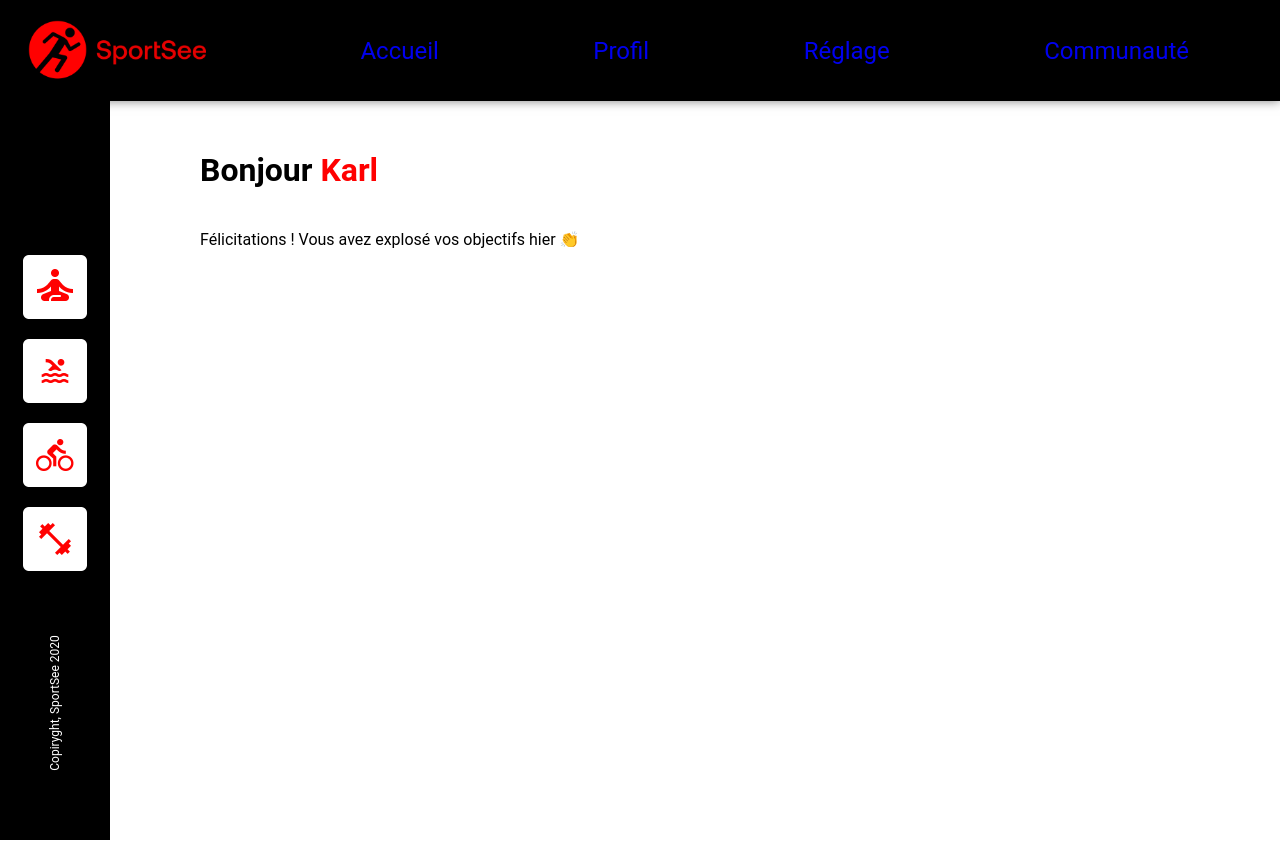
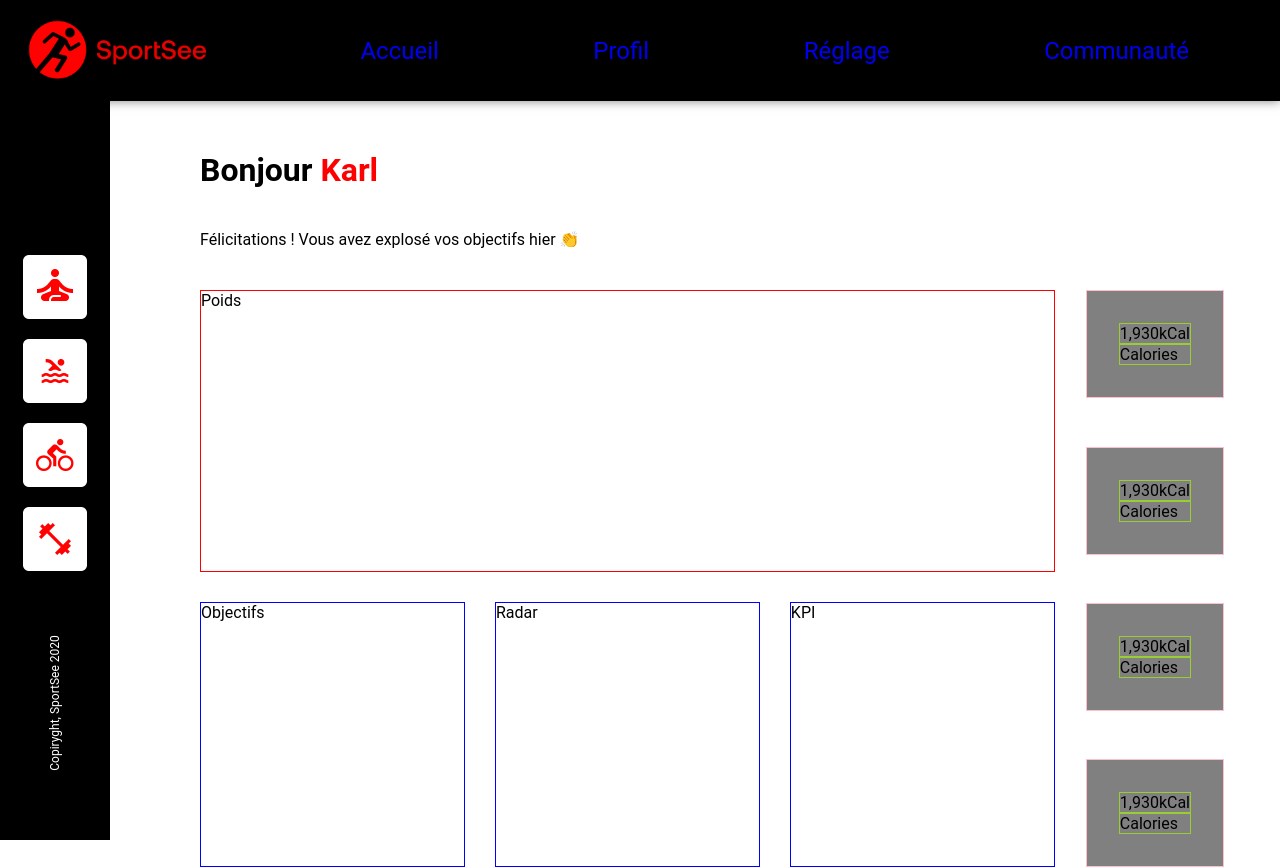
Before and after one commit to Ekkylibre/sportsee, a React (Vite) app: page /dashboard/12 in a window 1280 px wide. Before the commit the page ends 800 px from the top, so only its background shows below. Built offline with nearby package versions, Linux system fonts and the light colour scheme.

Commit message:
Dashboard > Main > Mock for components

```diff
--- a/src/pages/dashboard/Dashboard.jsx
+++ b/src/pages/dashboard/Dashboard.jsx
@@ -28,6 +28,47 @@ function Dashboard() {
               </>
             )}
           </div>
+
+          <div className="array">
+
+            <div className="charts">
+
+              <div className="poids">Poids</div>
+
+              <div className="small-charts">
+                <div className="goals">Objectifs</div>
+                <div className="radar">Radar</div>
+                <div className="kpi">KPI</div>
+              </div>
+
+            </div>
+
+            <div className="nutrients">
+
+              <div className="value">
+                <div className="number">1,930kCal</div>
+                <div className="title">Calories</div>
+              </div>
+
+              <div className="value">
+                <div className="number">1,930kCal</div>
+                <div className="title">Calories</div>
+              </div>
+
+              <div className="value">
+                <div className="number">1,930kCal</div>
+                <div className="title">Calories</div>
+              </div>
+
+              <div className="value">
+                <div className="number">1,930kCal</div>
+                <div className="title">Calories</div>
+              </div>
+
+            </div>
+
+          </div>
+
         </div>
       </main>
     </div>
--- a/src/pages/dashboard/dashboard.css
+++ b/src/pages/dashboard/dashboard.css
@@ -1 +1,52 @@
-/*# sourceMappingURL=dashboard.css.map */
+.array {
+  display: flex;
+  gap: 31px;
+  max-width: 1024px;
+}
+.array .charts {
+  display: flex;
+  flex-direction: column;
+  gap: 30px;
+  width: 100%;
+}
+.array .charts .poids {
+  border: 1px solid red;
+  height: 280px;
+}
+.array .charts .small-charts {
+  display: flex;
+  align-items: center;
+  gap: 30px;
+}
+.array .charts .small-charts .goals {
+  border: 1px solid blue;
+  width: 100%;
+  height: 263px;
+}
+.array .charts .small-charts .radar {
+  border: 1px solid blue;
+  width: 100%;
+  height: 263px;
+}
+.array .charts .small-charts .kpi {
+  border: 1px solid blue;
+  width: 100%;
+  height: 263px;
+}
+.array .nutrients {
+  display: flex;
+  flex-direction: column;
+  justify-content: space-between;
+  gap: 39px;
+}
+.array .nutrients .value {
+  background-color: gray;
+  border: 1px solid pink;
+  padding: 32px;
+}
+.array .nutrients .value .number {
+  border: 1px solid yellowgreen;
+}
+.array .nutrients .value .title {
+  border: 1px solid yellowgreen;
+}/*# sourceMappingURL=dashboard.css.map */
--- a/src/pages/dashboard/dashboard.scss
+++ b/src/pages/dashboard/dashboard.scss
@@ -0,0 +1,62 @@
+.array {
+    display: flex;
+    gap: 31px;
+    max-width: 1024px;
+
+    .charts {
+        display: flex;
+        flex-direction: column;
+        gap: 30px;
+        width: 100%;
+
+        .poids {
+            border: 1px solid red;
+            height: 280px;
+        }
+
+        .small-charts {
+            display: flex;
+            align-items: center;
+            gap: 30px;
+
+            .goals {
+                border: 1px solid blue;
+                width: 100%;
+                height: 263px;
+            }
+
+            .radar {
+                border: 1px solid blue;
+                width: 100%;
+                height: 263px;
+            }
+
+            .kpi {
+                border: 1px solid blue;
+                width: 100%;
+                height: 263px;
+            }
+        }
+    }
+
+    .nutrients {
+        display: flex;
+        flex-direction: column;
+        justify-content: space-between;
+        gap: 39px;
+
+        .value {
+            background-color: gray;
+            border: 1px solid pink;
+            padding: 32px;
+
+            .number {
+                border: 1px solid yellowgreen;
+            }
+
+            .title {
+                border: 1px solid yellowgreen;
+            }
+        }
+    }
+}
```
Also changed, not shown: 1 other file (tests, documents, lock files or other folders).
